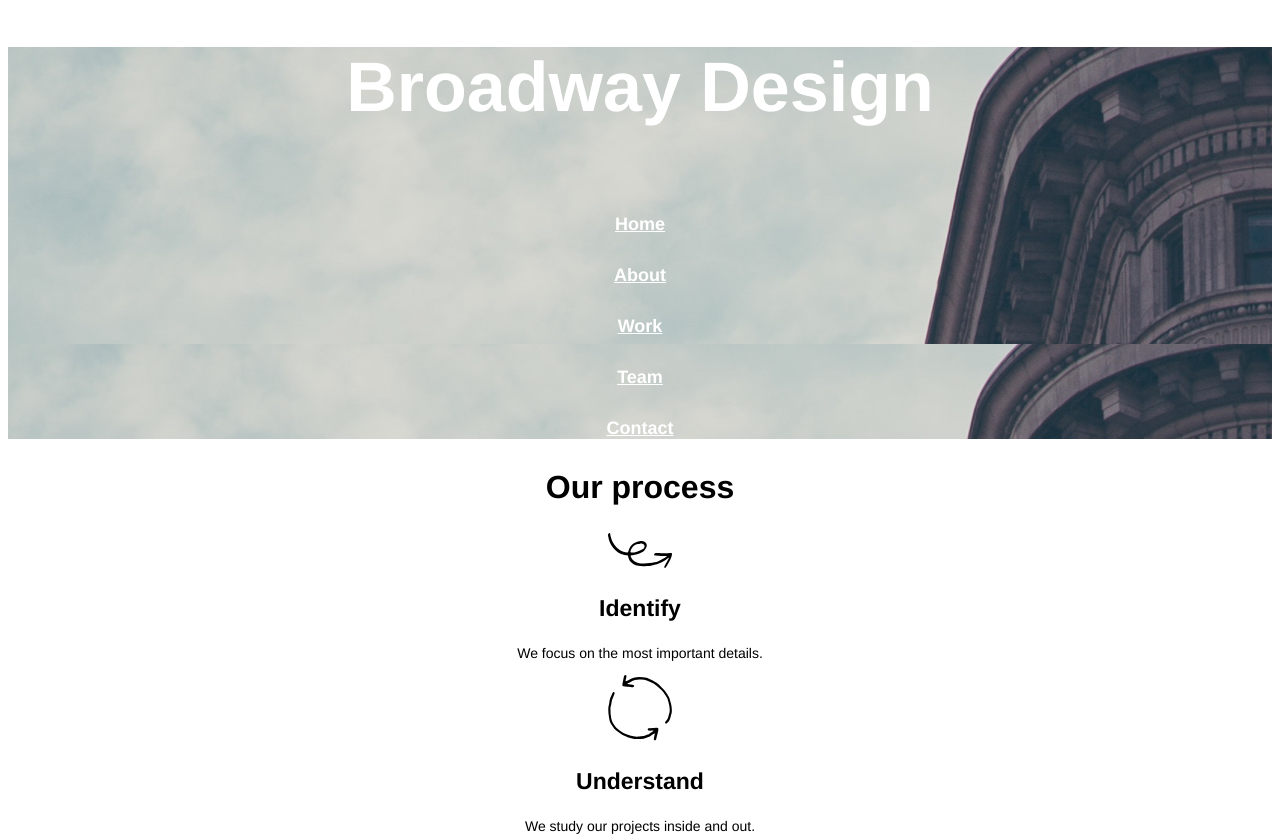
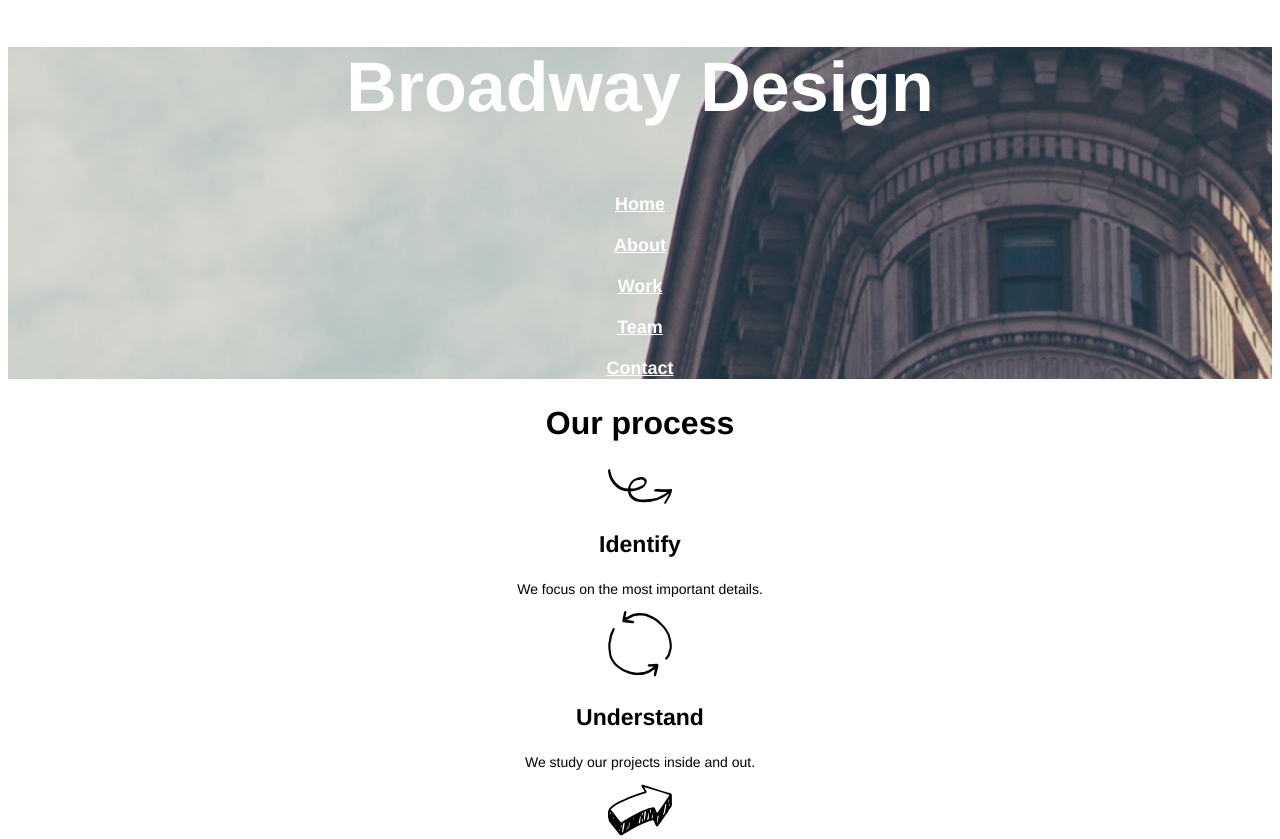
Before and after one commit to justinbaldauf/Broadway, a plain HTML site: page index.html in a window 1280 px wide. Shown: the top 839 px of the page. Drawn offline with Linux system fonts and the light colour scheme.

Commit message:
Final tweaks

```diff
--- a/index.html
+++ b/index.html
@@ -14,6 +14,7 @@
       <h5>Team</h5>
       <h5>Contact</h5>
     </div>
+    </div class="main section">
       <h2>Our process</h2>
       <img src="./resources/images/identify.svg"/>
       <h3>Identify</h3>
@@ -33,6 +34,7 @@
       <p>Phone: (555)555-5555</p>
       <p>Email: test@example.com</p>
       <p>Twitter: @test</p>
+    </div>
     <p class="footer">© Broadway 2016
       <span class="footerlinks">Home</span>
       <span class="footerlinks">About</span>
--- a/resources/css/style.css
+++ b/resources/css/style.css
@@ -8,19 +8,23 @@ html {
   /* here is another way.  we can link to the external URL:
   background-image: url("https://s3.amazonaws.com/codecademy-content/programs/freelance-one/broadway/images/the-flatiron-building.png");
   */
+  background-repeat: no-repeat;
+  background-size: cover;
+  background-position: center;
 }
 
 h1 {
   font-size: 70px;
   color: white;
   font-weight: bold;
-  padding-bottom: 40px;
+  padding-bottom: 20px;
 }
 
 h5 {
   font-size: 18px;
   color: white;
   text-decoration: underline;
+  margin: 20px;
 }
 
 h2 {
```
Lines whose indentation alone changed are shown as unchanged.
